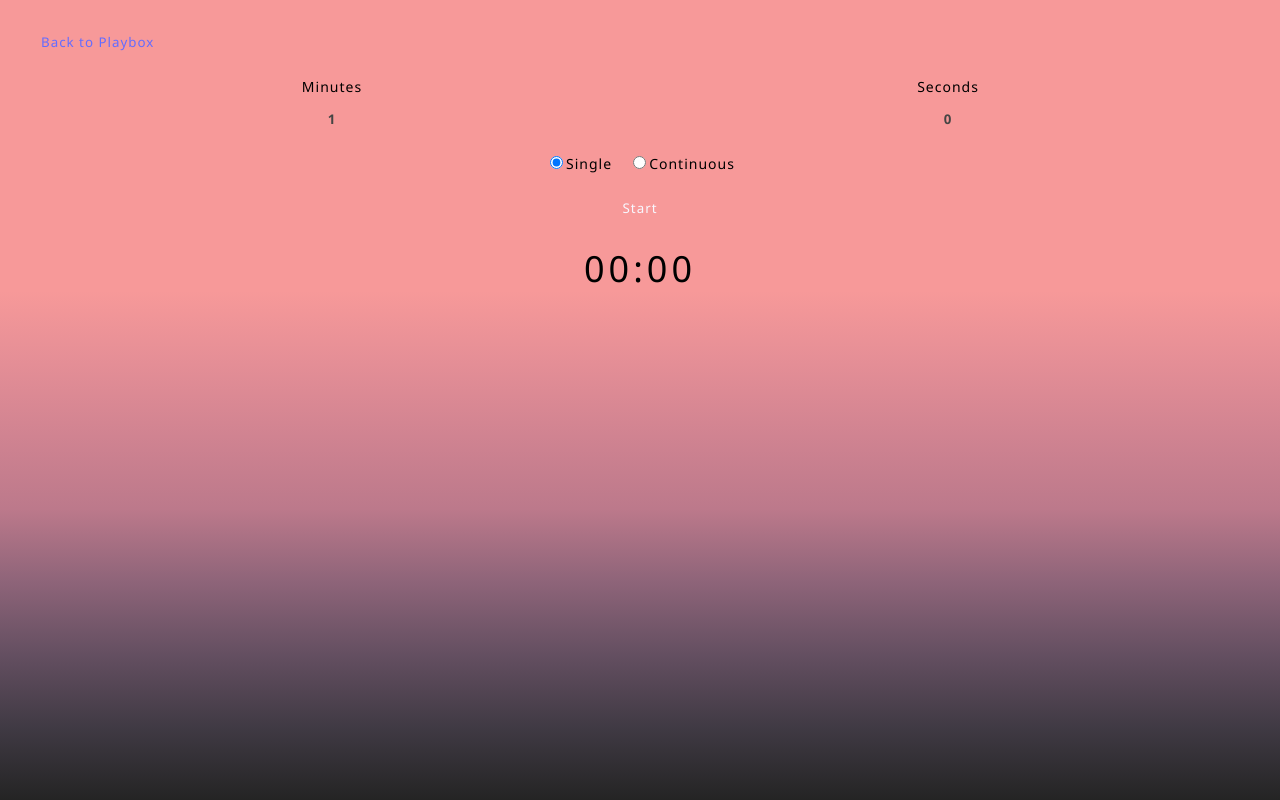
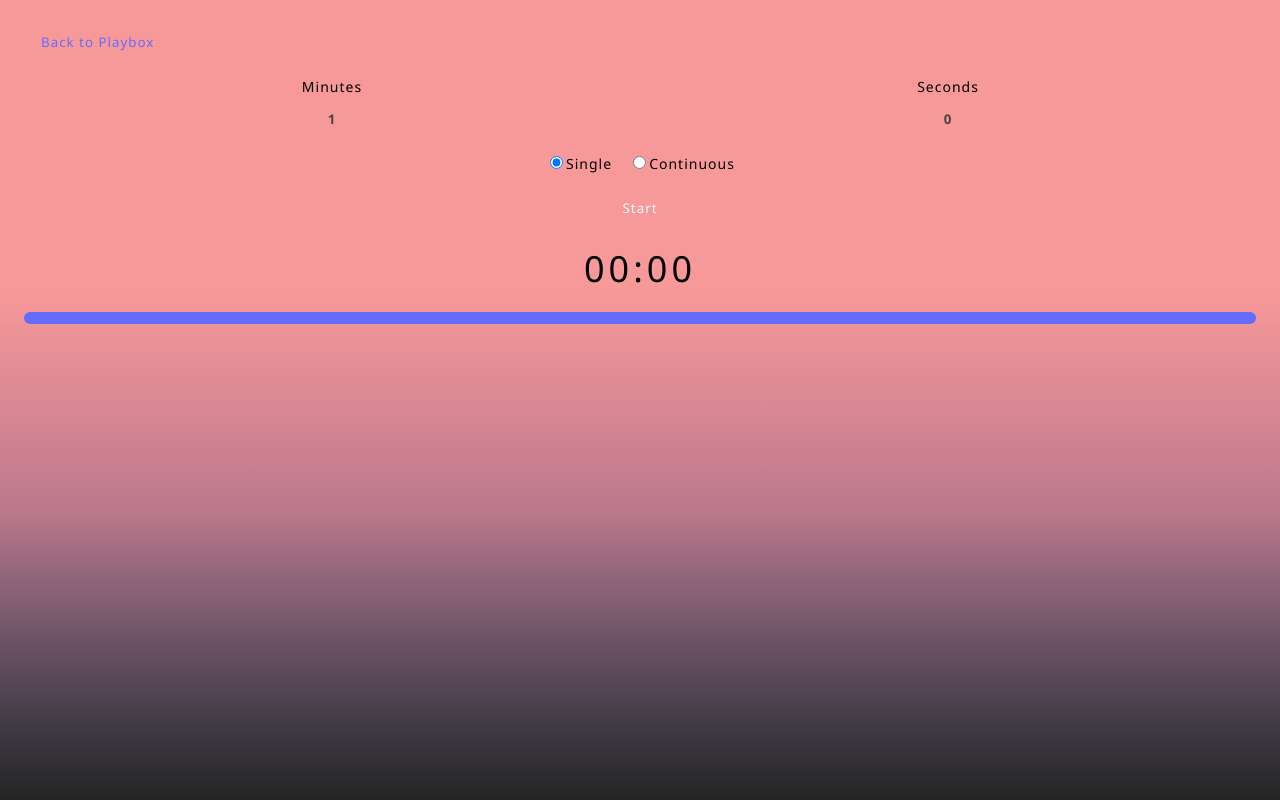
Before and after one commit to klnyc/Ball-Drop, a React (Vite) app: page /#/timer in a window 1280 px wide. Built offline with nearby package versions, Linux system fonts and the light colour scheme.

Commit message:
Add Timer progress bar

```diff
--- a/src/Timer/Timer.css
+++ b/src/Timer/Timer.css
@@ -37,3 +37,12 @@
   font-size: 36px;
   letter-spacing: 4px;
 }
+
+.timer-progress-bar {
+  width: 100%;
+  height: 12px;
+  background-color: var(--color-black);
+  border-radius: 100px;
+  overflow: hidden;
+  margin: 16px 0;
+}
--- a/src/Timer/components/Timer.tsx
+++ b/src/Timer/components/Timer.tsx
@@ -10,6 +10,7 @@ import {
 import BackToPlayboxButton from "../../common/components/BackToPlayboxButton";
 import Dropdown from "../../common/components/Dropdown";
 import Radio from "../../common/components/Radio";
+import { colors } from "../../common/contants";
 
 type TimerMode = "single" | "continuous";
 
@@ -19,12 +20,14 @@ const Timer = () => {
   const [minuteSelection, setMinuteSelection] = useState<string>("1");
   const [secondSelection, setSecondSelection] = useState<string>("0");
   const [timeLeft, setTimeLeft] = useState<number>(0);
+  const [initialTime, setInitialTime] = useState<number>(timeLeft);
   const audioContextRef = useRef<AudioContext | null>(null);
 
   const minutes = Math.floor(timeLeft / 60);
   const seconds = timeLeft % 60;
   const minuteDisplay = String(minutes).padStart(2, "0");
   const secondDisplay = String(seconds).padStart(2, "0");
+  const progressPercentage = (timeLeft / initialTime) * 100;
 
   const minutesItems = useMemo(() => {
     return Array(61)
@@ -39,6 +42,7 @@ const Timer = () => {
   const startTimer = () => {
     const seconds = Number(minuteSelection) * 60 + Number(secondSelection);
     setTimeLeft(seconds);
+    setInitialTime(seconds);
     setIsTimerOn(true);
   };
 
@@ -83,8 +87,6 @@ const Timer = () => {
     if (!isTimerOn) return;
 
     const intervalId = setInterval(() => {
-      const initialTime = timeLeft;
-
       setTimeLeft((prev) => {
         if (prev === 0) {
           if (timerMode === "single") {
@@ -103,7 +105,7 @@ const Timer = () => {
   }, [isTimerOn, timerMode]);
 
   useEffect(() => {
-    if (isTimerOn && !timeLeft) {
+    if (isTimerOn && timeLeft === 0) {
       playSound();
     }
   }, [isTimerOn, timeLeft]);
@@ -147,6 +149,17 @@ const Timer = () => {
         <button onClick={() => startTimer()}>Start</button>
       </div>
       <div className="timer-display">{`${minuteDisplay}:${secondDisplay}`}</div>
+      <div className="timer-progress-bar">
+        <div
+          style={{
+            height: "100%",
+            width: `${progressPercentage}%`,
+            backgroundColor:
+              progressPercentage < 20 ? colors.coral : colors.purple,
+            transition: timeLeft === initialTime ? "none" : "width 1s linear", // Smooth 1s linear transition going down, but instantly snaps back to 100% when resetting
+          }}
+        />
+      </div>
     </div>
   );
 };
```
